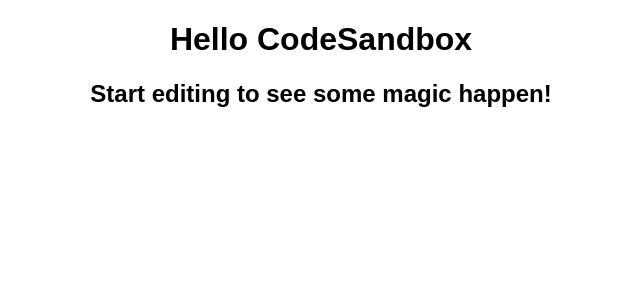
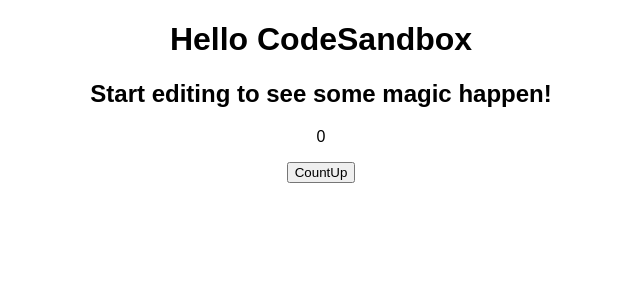
Before and after one commit to Hiratto/udemy-react-practice201, a React (Create React App) app: page / in a window 1280 px wide. Shown: the top 300 px of the page, without its empty margins (319-959 px from the left). Built offline with nearby package versions, Linux system fonts and the light colour scheme.

Commit message:
CountUpボタンと表示

```diff
--- a/src/App.js
+++ b/src/App.js
@@ -1,10 +1,20 @@
+import { useState } from "react";
 import "./styles.css";
 
 export default function App() {
+  const [count, setCount] = useState(0);
+
+  const onClickCountUp = () => {
+    setCount(count + 1);
+  };
+
   return (
     <div className="App">
       <h1>Hello CodeSandbox</h1>
       <h2>Start editing to see some magic happen!</h2>
+
+      <p>{count}</p>
+      <button onClick={onClickCountUp}>CountUp</button>
     </div>
   );
 }
```
